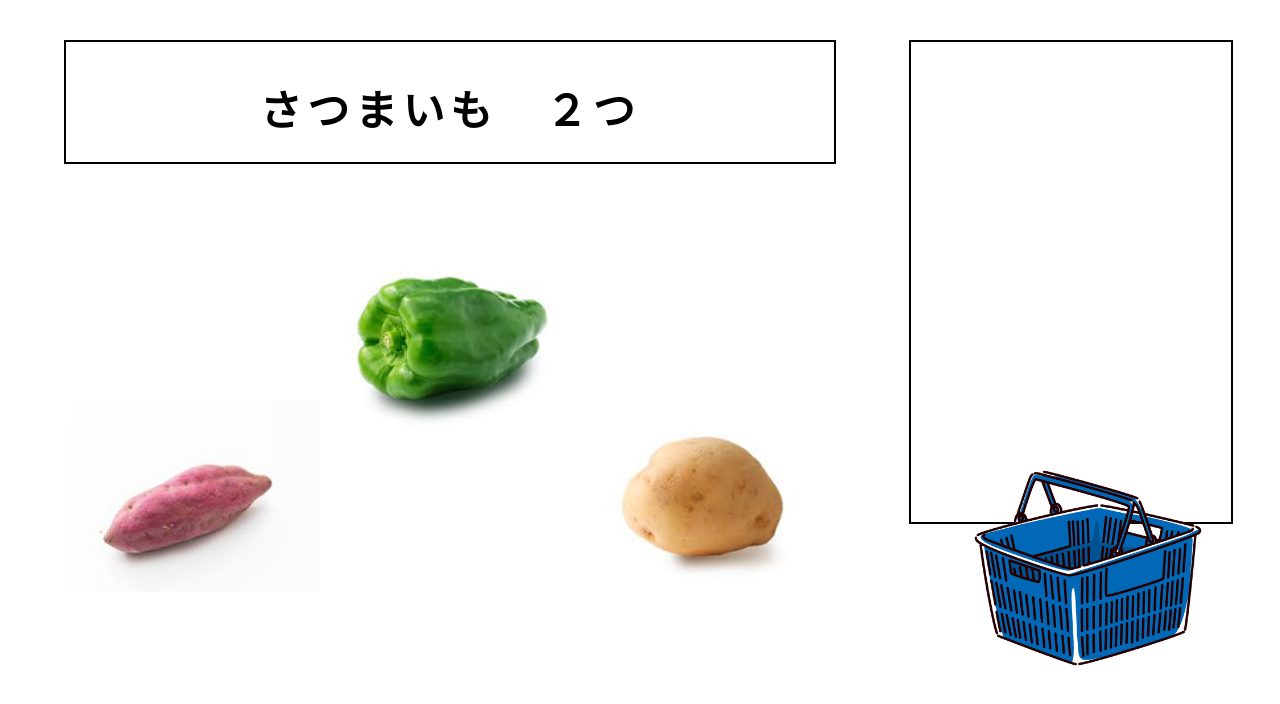
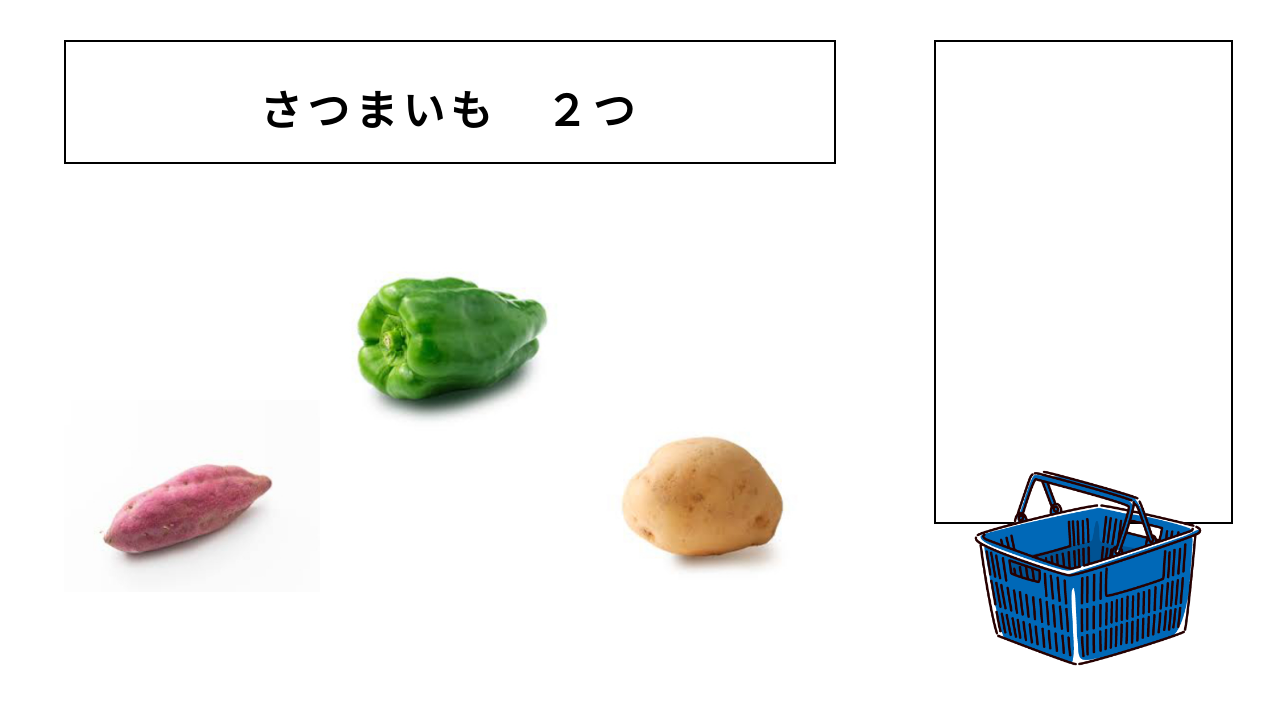
Before and after one commit to hi-raaaaaaaaaaaaaaaaaaaaaaaaaaa/shopping, a plain HTML site: page game3.html in a window 1280 px wide. Drawn offline with Linux system fonts and the light colour scheme.

Commit message:
Update style.css

```diff
--- a/css/style.css
+++ b/css/style.css
@@ -40,9 +40,9 @@
 
 .list {
     position: absolute;
-    width: 25%;
+    width: 23%;
     height: 60%;
-    left: 71%;
+    left: 73%;
     top: 5%;
     z-index: 2;
     border: 2px solid #000000;
```
